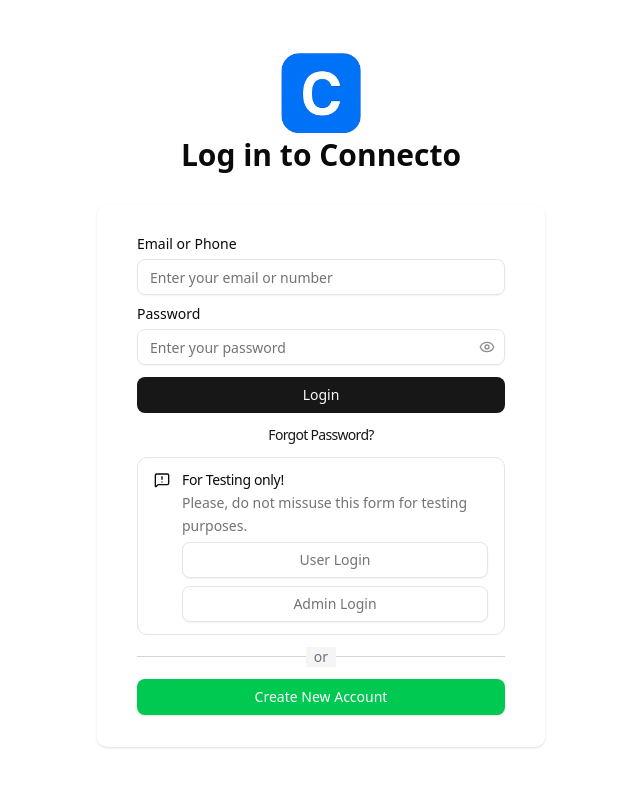
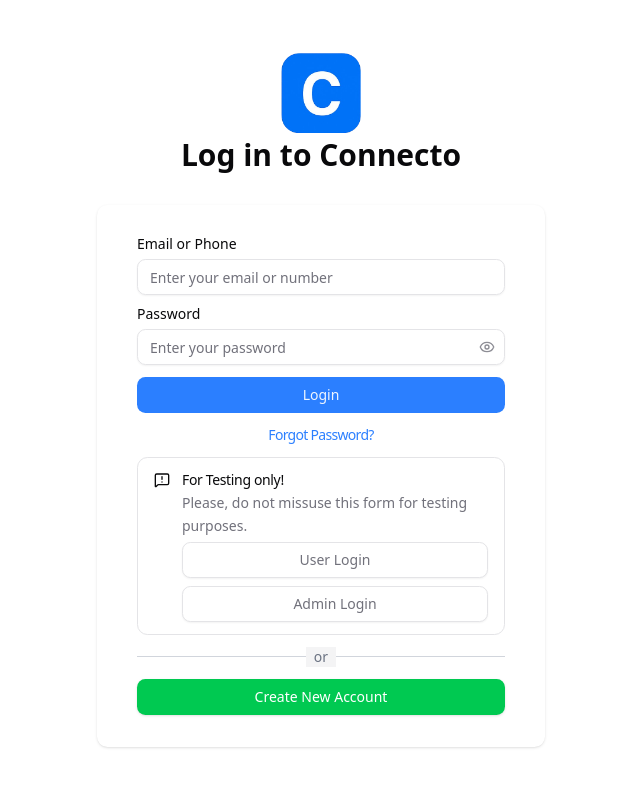
Before and after one commit to Emon201038/connecto, a Next.js app in the folder client/: page /login in a window 1280 px wide. Shown: the top 786 px of the page, without its empty margins (319-959 px from the left). Built offline with nearby package versions, Linux system fonts and the light colour scheme; no server answers; what next-redux-wrapper would draw is missing.

Commit message:
feat: enhance global styles with new color variables and tooltip component

```diff
--- a/client/app/globals.css
+++ b/client/app/globals.css
@@ -7,9 +7,13 @@
 @theme inline {
   --color-background: var(--background);
   --color-foreground: var(--foreground);
+  --color-secondary-btn-bg: var(--secondary-button-background);
+  --color-secondary-btn-text: var(--secondary-button-text);
   --font-sans: var(--font-geist-sans);
   --font-mono: var(--font-geist-mono);
   --color-sidebar-ring: var(--sidebar-ring);
+  --color-normal: var(--normal-color);
+  --color-shade: var(--shade-color);
   --color-sidebar-border: var(--sidebar-border);
   --color-sidebar-accent-foreground: var(--sidebar-accent-foreground);
   --color-sidebar-accent: var(--sidebar-accent);
@@ -30,10 +34,12 @@
   --color-accent: var(--accent);
   --color-muted-foreground: var(--muted-foreground);
   --color-muted: var(--muted);
+  --color-input-color: var(--input-color);
   --color-secondary-foreground: var(--secondary-foreground);
   --color-secondary: var(--secondary);
   --color-primary-foreground: var(--primary-foreground);
   --color-primary: var(--primary);
+  --color-primary-text: var(--primary-text);
   --color-popover-foreground: var(--popover-foreground);
   --color-popover: var(--popover);
   --color-card-foreground: var(--card-foreground);
@@ -42,87 +48,206 @@
   --radius-md: calc(var(--radius) - 2px);
   --radius-lg: var(--radius);
   --radius-xl: calc(var(--radius) + 4px);
-  --radius-2xl: calc(var(--radius) + 8px);
-  --radius-3xl: calc(var(--radius) + 12px);
-  --radius-4xl: calc(var(--radius) + 16px);
+  --spacing-15: 3.75rem;
 }
 
 :root {
-  --radius: 0.625rem;
+  --tooltip-text: oklch(100% 0.00011 271.152);
+  --tooltip-bg: oklch(32.109% 0.00004 271.152);
+  --secondary-button-pressed: rgba(0, 0, 0, 0.05);
+  --secondary-button-stroke: rgba(0, 0, 0, 0);
+  --secondary-button-text: #080809;
+  --secondary-icon: #65686c;
+  --secondary-icon-on-color: rgba(255, 255, 255, 0.9);
+  --secondary-text: #65686c;
+  --radius: 0.65rem;
+  --normal-color: #ffffff;
+  --shade-color: #f1f3f6;
+  --secondary-button-background: oklch(0.9208 0.0063 255.48);
   --background: oklch(1 0 0);
-  --foreground: oklch(0.145 0 0);
+  --foreground: oklch(0.141 0.005 285.823);
   --card: oklch(1 0 0);
-  --card-foreground: oklch(0.145 0 0);
+  --card-foreground: oklch(0.141 0.005 285.823);
   --popover: oklch(1 0 0);
-  --popover-foreground: oklch(0.145 0 0);
-  --primary: oklch(0.205 0 0);
-  --primary-foreground: oklch(0.985 0 0);
-  --secondary: oklch(0.97 0 0);
-  --secondary-foreground: oklch(0.205 0 0);
-  --muted: oklch(0.97 0 0);
-  --muted-foreground: oklch(0.556 0 0);
-  --accent: oklch(0.97 0 0);
-  --accent-foreground: oklch(0.205 0 0);
+  --popover-foreground: oklch(0.141 0.005 285.823);
+  --primary: oklch(0.623 0.214 259.815);
+  --primary-text: oklch(0.985 0 0);
+  --primary-foreground: oklch(0.97 0.014 254.604);
+  --secondary: oklch(0.967 0.001 286.375);
+  --secondary-foreground: oklch(0.21 0.006 285.885);
+  --muted: oklch(0.967 0.001 286.375);
+  --muted-foreground: oklch(0.552 0.016 285.938);
+  --input-color: oklch(0.9605 0.0046 258.32);
+  --accent: oklch(0.967 0.001 286.375);
+  --accent-foreground: oklch(0.21 0.006 285.885);
   --destructive: oklch(0.577 0.245 27.325);
-  --border: oklch(0.922 0 0);
-  --input: oklch(0.922 0 0);
-  --ring: oklch(0.708 0 0);
+  --border: oklch(0.92 0.004 286.32);
+  --input: oklch(0.92 0.004 286.32);
+  --ring: oklch(0.623 0.214 259.815);
   --chart-1: oklch(0.646 0.222 41.116);
   --chart-2: oklch(0.6 0.118 184.704);
   --chart-3: oklch(0.398 0.07 227.392);
   --chart-4: oklch(0.828 0.189 84.429);
   --chart-5: oklch(0.769 0.188 70.08);
   --sidebar: oklch(0.985 0 0);
-  --sidebar-foreground: oklch(0.145 0 0);
-  --sidebar-primary: oklch(0.205 0 0);
-  --sidebar-primary-foreground: oklch(0.985 0 0);
-  --sidebar-accent: oklch(0.97 0 0);
-  --sidebar-accent-foreground: oklch(0.205 0 0);
-  --sidebar-border: oklch(0.922 0 0);
-  --sidebar-ring: oklch(0.708 0 0);
+  --sidebar-foreground: oklch(0.141 0.005 285.823);
+  --sidebar-primary: oklch(0.623 0.214 259.815);
+  --sidebar-primary-foreground: oklch(0.97 0.014 254.604);
+  --sidebar-accent: oklch(0.967 0.001 286.375);
+  --sidebar-accent-foreground: oklch(0.21 0.006 285.885);
+  --sidebar-border: oklch(0.92 0.004 286.32);
+  --sidebar-ring: oklch(0.623 0.214 259.815);
 }
 
 .dark {
-  --background: oklch(0.145 0 0);
+  --normal-color: #252728;
+  --tooltip-bg: oklch(100% 0.00011 271.152);
+  --tooltip-text: oklch(32.109% 0.00004 271.152);
+  --shade-color: #1c1c1d;
+  --secondary-button-background: oklch(0.2269 0.0019 286.25 / 60%);
+  --secondary-button-icon: oklch(100% 0.00011 271.152);
+  --secondary-button-text: oklch(93.666% 0.00591 264.658);
+  --secondary-text: rgba(255, 255, 255, 0.8);
+
+  --background: oklch(0.141 0.005 285.823);
   --foreground: oklch(0.985 0 0);
-  --card: oklch(0.205 0 0);
+  --card: oklch(0.21 0.006 285.885);
   --card-foreground: oklch(0.985 0 0);
-  --popover: oklch(0.205 0 0);
+  --popover: oklch(0.21 0.006 285.885);
   --popover-foreground: oklch(0.985 0 0);
-  --primary: oklch(0.922 0 0);
-  --primary-foreground: oklch(0.205 0 0);
-  --secondary: oklch(0.269 0 0);
+  --primary: oklch(0.546 0.245 262.881);
+  --primary-text: oklch(0.985 0 0);
+  --primary-foreground: oklch(0.379 0.146 265.522);
+  --secondary: oklch(0.274 0.006 286.033);
   --secondary-foreground: oklch(0.985 0 0);
-  --muted: oklch(0.269 0 0);
-  --muted-foreground: oklch(0.708 0 0);
-  --accent: oklch(0.269 0 0);
+  --muted: oklch(0.274 0.006 286.033);
+  --muted-foreground: oklch(0.705 0.015 286.067);
+  --input-color: oklch(0.3175 0.0018 286.3);
+  --accent: oklch(0.274 0.006 286.033);
   --accent-foreground: oklch(0.985 0 0);
   --destructive: oklch(0.704 0.191 22.216);
   --border: oklch(1 0 0 / 10%);
   --input: oklch(1 0 0 / 15%);
-  --ring: oklch(0.556 0 0);
+  --ring: oklch(0.488 0.243 264.376);
   --chart-1: oklch(0.488 0.243 264.376);
   --chart-2: oklch(0.696 0.17 162.48);
   --chart-3: oklch(0.769 0.188 70.08);
   --chart-4: oklch(0.627 0.265 303.9);
   --chart-5: oklch(0.645 0.246 16.439);
-  --sidebar: oklch(0.205 0 0);
+  --sidebar: oklch(0.21 0.006 285.885);
   --sidebar-foreground: oklch(0.985 0 0);
-  --sidebar-primary: oklch(0.488 0.243 264.376);
-  --sidebar-primary-foreground: oklch(0.985 0 0);
-  --sidebar-accent: oklch(0.269 0 0);
+  --sidebar-primary: oklch(0.546 0.245 262.881);
+  --sidebar-primary-foreground: oklch(0.379 0.146 265.522);
+  --sidebar-accent: oklch(0.274 0.006 286.033);
   --sidebar-accent-foreground: oklch(0.985 0 0);
   --sidebar-border: oklch(1 0 0 / 10%);
-  --sidebar-ring: oklch(0.556 0 0);
+  --sidebar-ring: oklch(0.488 0.243 264.376);
 }
 
 @layer base {
   * {
     @apply border-border outline-ring/50;
-    @apply border-border outline-ring/50;
   }
   body {
     @apply bg-background text-foreground;
-    @apply bg-background text-foreground;
   }
 }
+
+.tooltip {
+  position: relative;
+  cursor: pointer;
+}
+
+/* Common tooltip style */
+.tooltip::after {
+  content: attr(data-title);
+  position: absolute;
+  z-index: 2000;
+  left: 50%;
+  transform: translateX(-50%);
+  background: var(--tooltip-bg, #333);
+  color: var(--tooltip-text, #fff);
+  padding: 2px 4px;
+  font-size: 12px;
+  border-radius: 6px;
+  white-space: nowrap;
+  opacity: 0;
+  pointer-events: none;
+  transition: opacity 0.7s;
+}
+
+/* Tooltip shown */
+.tooltip:hover::after {
+  opacity: 1;
+}
+
+/* Position top (default) */
+.tooltip[data-position="top"]::after {
+  bottom: 105%;
+  transform: translate(-50%, 0px);
+}
+.tooltip[data-position="top"]:hover::after {
+  transform: translate(-50%, 0);
+}
+
+/* Position bottom */
+.tooltip[data-position="bottom"]::after {
+  top: 110%;
+  transform: translate(-50%, 0px);
+}
+.tooltip[data-position="bottom"]:hover::after {
+  transform: translate(-50%, 0);
+}
+
+::-webkit-scrollbar {
+  width: 0;
+  display: hidden;
+}
+
+.epr_q53mwh.epr_vl50xg.epr_-3yva2a.epr_c90x4z.epr_-sisw4f.epr_mw4zr1.epr_-kg0voo.epr_iogimd.epr_wtwvf4.epr_-lzq3oa {
+  display: none !important;
+}
+
+[data-name="suggested"] {
+  display: none;
+}
+
+/* Target the whole picker */
+.custom-emoji-picker .EmojiPickerReact {
+  display: flex;
+  flex-direction: column;
+}
+
+/* Reorder key sections */
+.custom-emoji-picker .epr-search-container {
+  order: 1; /* Search bar on top */
+}
+
+.custom-emoji-picker .epr-body {
+  order: 2; /* Emoji grid in the middle */
+  flex: 1;
+  overflow-y: auto;
+}
+
+.custom-emoji-picker .epr-category-nav {
+  order: 3; /* Categories at the bottom */
+  border-top: 1px solid #eee;
+}
+
+/* Hide the preview section completely */
+.custom-emoji-picker .epr-preview {
+  display: none !important;
+}
+
+/* Optional: Hide any suggested/recent section */
+.custom-emoji-picker .epr-recent-category,
+.custom-emoji-picker .epr-suggested-category {
+  display: none !important;
+}
+#epr-category-nav-id {
+  position: absolute;
+  top: 400px;
+  z-index: 100;
+  background-color: var(--background);
+  width: 100%;
+}
```
Also changed, not shown: 1 other file (tests, documents, lock files or other folders).
